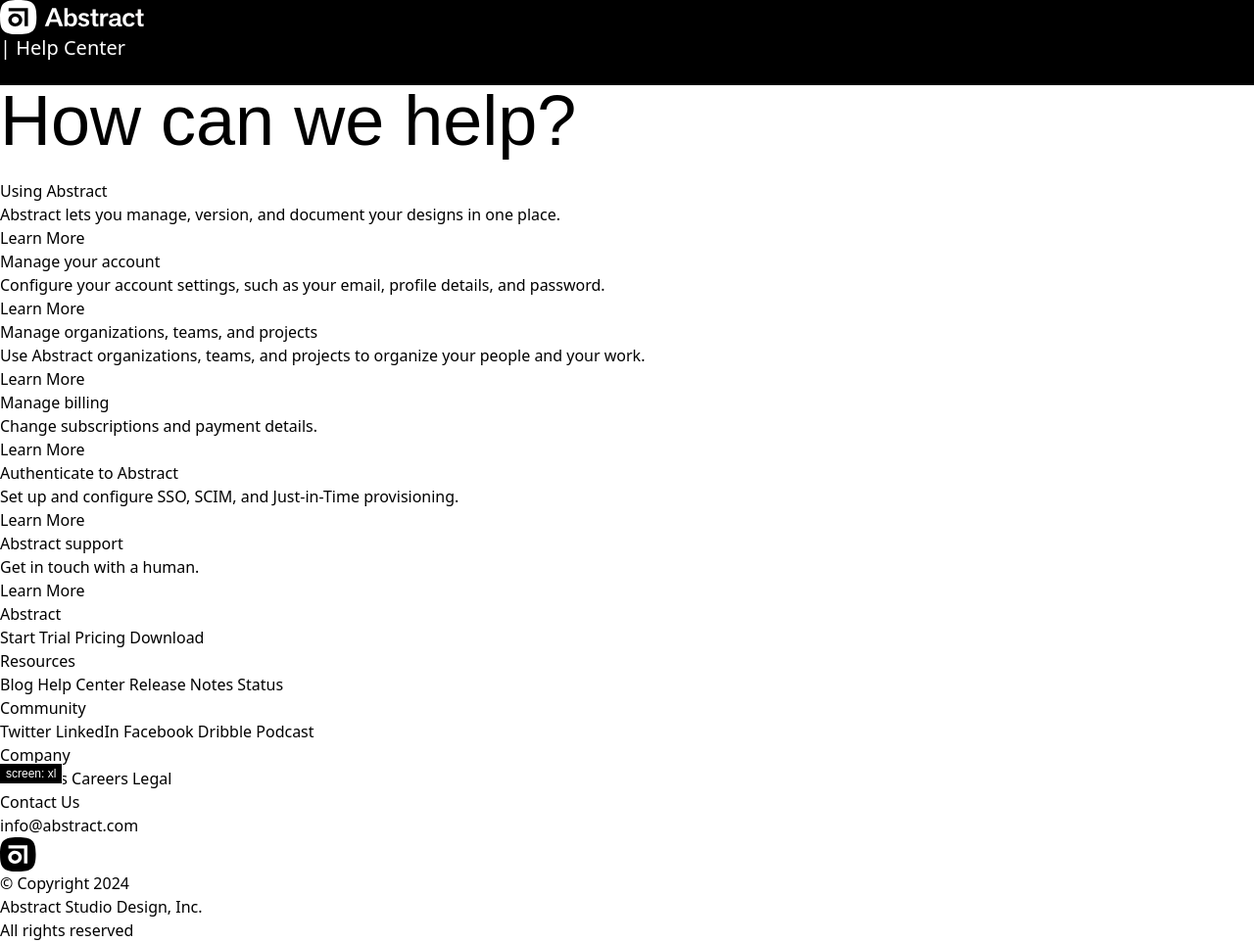
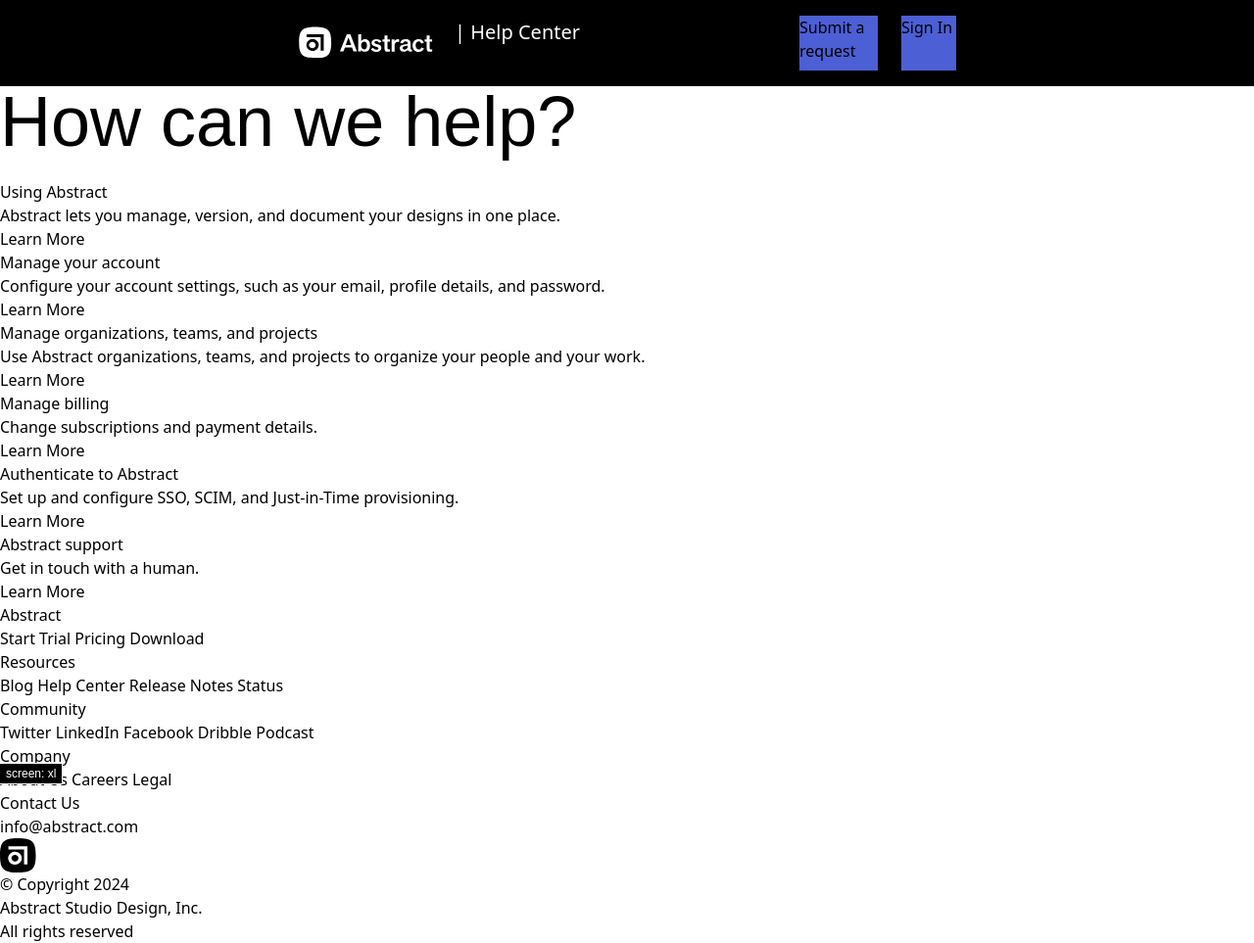
Before and after one commit to Massa-Albani4/abstract-help-page, a website: page src/index.html in a window 1280 px wide. Shown: the whole page at 98% size. Drawn offline with Linux system fonts and the light colour scheme.

Commit message:
fix logo

```diff
--- a/src/index.html
+++ b/src/index.html
@@ -3,68 +3,81 @@
   <head>
     <meta charset="UTF-8" />
     <meta name="viewport" content="width=device-width, initial-scale=1.0" />
-    <link rel="shortcut icon" href="./Favicon.svg " type="image/x-icon" />
+    <link rel="shortcut icon" href="./favicon.png" type="image/x-icon" />
     <link href="/public/output.css" rel="stylesheet" />
     <title>Abstract</title>
   </head>
   <body class="debug-screens">
     <header>
-      <nav class="bg-black">
-        <ul>
+      <nav class="flex items-center justify-center py-4 bg-black">
+        <ul class="flex flex-row">
           <li>
             <a href="https://www.abstract.com/">
               <svg
-                width="149"
-                height="35"
-                viewBox="0 0 149 35"
+                width="160"
+                height="50"
+                viewBox="0 9 126 10"
                 fill="none"
                 xmlns="http://www.w3.org/2000/svg"
               >
-                <g clip-path="url(#clip0_2_3)">
+                <g clip-path="url(#clip0_6_2)">
+                  <mask
+                    id="mask0_6_2"
+                    style="mask-type: luminance"
+                    maskUnits="userSpaceOnUse"
+                    x="0"
+                    y="0"
+                    width="110"
+                    height="26"
+                  >
+                    <path d="M110 0H0V26H110V0Z" fill="white" />
+                  </mask>
+                  <g mask="url(#mask0_6_2)">
                     <path
-                    d="M53.2116 8.27225L45.7281 26.7978H49.5537L51.1443 22.4665H58.9351L60.4996 26.7978H64.3531L57.149 8.27225H53.2116ZM52.0103 19.8433C53.7424 15.3038 54.4409 13.4663 55.0816 11.6043C56.0035 14.3063 56.9534 16.8263 58.0616 19.8433H52.0103Z"
+                      d="M39.3471 7L33.8478 20.7618H36.6591L37.8279 17.5443H43.553L44.7026 20.7618H47.5344L42.2405 7H39.3471ZM38.4643 15.5956C39.7371 12.2234 40.2504 10.8584 40.7212 9.47524C41.3987 11.4824 42.0967 13.3544 42.9111 15.5956H38.4643Z"
                       fill="white"
                     />
                     <path
-                    d="M73.3583 13.475C72.5159 13.465 71.683 13.6421 70.9273 13.9918C70.1715 14.3415 69.5144 14.854 69.0093 15.4875V8.27225H65.7351V26.7978H68.8622V25.0915C69.814 26.3778 71.0972 27.0603 72.997 27.0603C76.4314 27.0603 78.7223 24.5403 78.7223 20.2633C78.7223 15.9863 76.627 13.475 73.3583 13.475ZM72.1868 24.5C70.1194 24.5 68.9181 22.9005 68.9181 20.125C68.9181 17.633 70.315 16.058 72.2985 16.058C74.161 16.058 75.3139 17.6593 75.3139 20.2825C75.3139 23.0458 74.1145 24.4877 72.1868 24.4877V24.5Z"
+                      d="M54.1519 10.8649C53.5328 10.8575 52.9208 10.989 52.3654 11.2488C51.81 11.5086 51.3272 11.8893 50.956 12.3599V7H48.55V20.7618H50.8479V19.4943C51.5473 20.4498 52.4903 20.9568 53.8864 20.9568C56.4101 20.9568 58.0936 19.0848 58.0936 15.9076C58.0936 12.7304 56.5539 10.8649 54.1519 10.8649ZM53.291 19.0549C51.7718 19.0549 50.889 17.8667 50.889 15.8049C50.889 13.9537 51.9155 12.7837 53.3731 12.7837C54.7417 12.7837 55.5889 13.9732 55.5889 15.9219C55.5889 17.9746 54.7076 19.0458 53.291 19.0458V19.0549Z"
                       fill="white"
                     />
                     <path
-                    d="M85.5893 15.7028C86.9322 15.7028 87.9938 16.3853 88.6922 17.542L91.1265 15.9915C89.8954 14.1523 87.8541 13.3665 85.6452 13.3665C82.2052 13.3665 80.2439 15.2583 80.2439 17.3075C80.2439 19.3043 81.6129 20.4873 83.7659 21.1173L85.2559 21.5635C87.3531 22.1935 87.828 22.561 87.828 23.429C87.828 24.2165 87.0458 24.7958 85.6191 24.7958C84.0807 24.7958 82.7956 24.0065 82.0692 22.666L79.525 24.241C80.6984 25.8965 82.6279 27.1845 85.485 27.1845C88.953 27.1845 91.1042 25.424 91.1042 23.0055C91.1042 20.9055 89.7073 19.8275 87.2469 19.0908L85.7569 18.6708C83.9671 18.1458 83.5219 17.7783 83.5219 16.9908C83.5219 16.2033 84.185 15.7028 85.5893 15.7028Z"
+                      d="M63.1398 12.5198C64.1267 12.5198 64.9068 13.0268 65.42 13.8861L67.2088 12.7343C66.3042 11.368 64.8041 10.7843 63.1809 10.7843C60.653 10.7843 59.2118 12.1896 59.2118 13.7119C59.2118 15.1952 60.2178 16.074 61.7999 16.542L62.8948 16.8735C64.4359 17.3415 64.7849 17.6145 64.7849 18.2593C64.7849 18.8443 64.2101 19.2746 63.1617 19.2746C62.0312 19.2746 61.0869 18.6883 60.5531 17.6925L58.6835 18.8625C59.5457 20.0923 60.9636 21.0491 63.0632 21.0491C65.6116 21.0491 67.1924 19.7413 67.1924 17.9447C67.1924 16.3847 66.1659 15.5839 64.3579 15.0366L63.263 14.7246C61.9477 14.3346 61.6206 14.0616 61.6206 13.4766C61.6206 12.8916 62.1079 12.5198 63.1398 12.5198Z"
                       fill="white"
                     />
                     <path
-                    d="M97.7459 22.75V16.2015H100.439V13.7392H97.7459V9.4675H94.4921L94.4288 13.7392H92.2534V16.2015H94.4288V23.359C94.4288 24.57 94.6262 25.4922 95.2129 26.124C95.7996 26.7557 96.7029 27.0707 98.0681 27.0707C98.8926 27.0684 99.7135 26.9691 100.512 26.775V24.325C100.081 24.4747 99.6262 24.5546 99.167 24.5612C98.1538 24.57 97.7459 24.0975 97.7459 22.75Z"
+                      d="M72.0731 17.7549V12.8903H74.0521V11.0612H72.0731V7.8879H69.682L69.6355 11.0612H68.0369V12.8903H69.6355V18.2073C69.6355 19.1069 69.7806 19.792 70.2117 20.2613C70.6428 20.7306 71.3066 20.9646 72.3099 20.9646C72.9157 20.9629 73.519 20.8891 74.1058 20.7449V18.9249C73.789 19.0361 73.4548 19.0955 73.1174 19.1004C72.3728 19.1069 72.0731 18.7559 72.0731 17.7549Z"
                       fill="white"
                     />
                     <path
-                    d="M105.417 15.75V13.7392H102.288V26.8642H105.566V20.7392C105.566 19.3392 105.812 18.4152 106.295 17.7327C106.902 16.9137 107.77 16.4185 109.275 16.4343C109.681 16.4408 110.085 16.4997 110.474 16.6093V13.7392C110.087 13.6221 109.682 13.5631 109.275 13.5642C107.349 13.5695 106.259 14.3342 105.417 15.75Z"
+                      d="M77.7102 12.5549V11.0612H75.4109V20.8112H77.8197V16.2612C77.8197 15.2212 78.0005 14.5348 78.3554 14.0278C78.8015 13.4194 79.4393 13.0515 80.5453 13.0632C80.8436 13.0681 81.1405 13.1118 81.4263 13.1932V11.0612C81.142 10.9742 80.8443 10.9303 80.5453 10.9312C79.1299 10.9351 78.3289 11.5032 77.7102 12.5549Z"
                       fill="white"
                     />
                     <path
-                    d="M123.027 23.275V18.55C123.027 16.499 122.735 15.4227 121.867 14.6597C120.936 13.818 119.6 13.398 117.699 13.398C114.145 13.398 111.903 14.973 111.679 17.815L114.818 18.0775C114.985 16.632 115.739 15.8165 117.447 15.8165C118.315 15.8165 118.986 15.9915 119.377 16.3677C119.768 16.744 119.91 17.2095 119.91 17.9427V18.6427C117.699 18.7757 115.013 19.1432 113.642 19.7207C111.992 20.4312 111.096 21.5355 111.096 23.2207C111.096 25.5605 112.886 27.0602 115.432 27.0602C117.418 27.0602 118.928 26.404 119.992 25.1947C120.295 26.502 121.275 26.985 123.026 26.985C123.531 26.9945 124.035 26.9235 124.516 26.775V24.78C123.257 24.9935 123.037 24.2987 123.027 23.275ZM119.91 21.3045C119.88 22.0395 119.742 22.7762 119.293 23.3817C118.678 24.248 117.643 24.7485 116.384 24.7485C114.929 24.7485 114.257 24.038 114.257 23.093C114.257 22.3563 114.592 21.8557 115.46 21.4882C116.44 21.042 118.315 20.7777 119.91 20.699V21.3045Z"
+                      d="M90.6509 18.1449V14.6349C90.6509 13.1113 90.4363 12.3118 89.7985 11.745C89.1143 11.1197 88.1326 10.8077 86.7356 10.8077C84.124 10.8077 82.4764 11.9777 82.3118 14.0889L84.6185 14.2839C84.7413 13.2101 85.2953 12.6043 86.5505 12.6043C87.1883 12.6043 87.6814 12.7343 87.9687 13.0138C88.256 13.2933 88.3604 13.6391 88.3604 14.1838V14.7038C86.7356 14.8026 84.7618 15.0756 83.7543 15.5046C82.5418 16.0324 81.8834 16.8527 81.8834 18.1046C81.8834 19.8427 83.1988 20.9568 85.0697 20.9568C86.5291 20.9568 87.6388 20.4693 88.4206 19.571C88.6433 20.5421 89.3635 20.9009 90.6502 20.9009C91.0213 20.908 91.3916 20.8552 91.7451 20.7449V19.2629C90.8199 19.4215 90.6583 18.9054 90.6509 18.1449ZM88.3604 16.6811C88.3383 17.2271 88.2369 17.7744 87.907 18.2242C87.4551 18.8677 86.6945 19.2395 85.7693 19.2395C84.7001 19.2395 84.2063 18.7117 84.2063 18.0097C84.2063 17.4624 84.4525 17.0906 85.0903 16.8176C85.8105 16.4861 87.1883 16.2898 88.3604 16.2313V16.6811Z"
                       fill="white"
                     />
                     <path
-                    d="M132.003 24.5998C129.852 24.5998 128.565 23.0772 128.565 20.1897C128.565 17.276 130.019 15.9372 131.917 15.9372C133.23 15.9372 134.236 16.5147 134.629 18.2472L137.564 17.3022C136.92 14.966 135.02 13.3647 131.999 13.3647C127.835 13.3647 125.207 15.9635 125.207 20.2422C125.207 24.5472 127.779 27.1722 131.831 27.1722C134.998 27.1722 136.836 25.5973 137.648 23.4185L134.713 22.4735C134.379 23.8647 133.485 24.5998 132.003 24.5998Z"
+                      d="M97.2469 19.129C95.6663 19.129 94.7205 17.998 94.7205 15.853C94.7205 13.6885 95.789 12.694 97.1837 12.694C98.1486 12.694 98.8878 13.123 99.1766 14.41L101.333 13.708C100.86 11.9725 99.464 10.783 97.244 10.783C94.1841 10.783 92.2529 12.7135 92.2529 15.892C92.2529 19.09 94.1429 21.04 97.1205 21.04C99.4478 21.04 100.798 19.87 101.395 18.2515L99.2384 17.5495C98.9929 18.583 98.336 19.129 97.2469 19.129Z"
                       fill="white"
                     />
                     <path
-                    d="M143.873 22.75V16.2015H146.564V13.7392H143.873V9.4675H140.619L140.561 13.7392H138.384V16.2015H140.567V23.359C140.567 24.57 140.764 25.4922 141.351 26.124C141.937 26.7557 142.841 27.0707 144.206 27.0707C145.026 27.0674 145.843 26.9681 146.636 26.775V24.325C146.206 24.4745 145.752 24.5544 145.294 24.5612C144.284 24.57 143.873 24.0975 143.873 22.75Z"
+                      d="M105.97 17.7549V12.8903H107.947V11.0612H105.97V7.8879H103.578L103.536 11.0612H101.936V12.8903H103.54V18.2073C103.54 19.1069 103.685 19.792 104.116 20.2613C104.547 20.7306 105.211 20.9646 106.214 20.9646C106.817 20.9621 107.417 20.8883 108 20.7449V18.9249C107.684 19.036 107.35 19.0953 107.014 19.1004C106.272 19.1069 105.97 18.7559 105.97 17.7549Z"
                       fill="#FFFBFB"
                     />
                     <path
-                    d="M18.7125 -3.43039e-05C3.81255 -0.0367843 0.0782355 3.45446 0.039123 17.4545C1.05346e-05 31.4545 3.71384 34.9632 18.6138 35C33.5138 35.0367 37.25 31.5455 37.2891 17.5455C37.3282 3.54547 33.6125 0.0367157 18.7125 -3.43039e-05ZM15.6078 27.0707C14.1976 27.0707 12.8192 26.6778 11.6467 25.9417C10.4743 25.2056 9.56045 24.1594 9.02082 22.9353C8.4812 21.7112 8.34001 20.3643 8.61511 19.0648C8.8902 17.7653 9.56924 16.5717 10.5663 15.6348C11.5634 14.6979 12.8338 14.0599 14.2168 13.8014C15.5999 13.543 17.0334 13.6756 18.3362 14.1826C19.6389 14.6897 20.7524 15.5483 21.5358 16.6499C22.3193 17.7516 22.7374 19.0468 22.7374 20.3717C22.7349 22.1477 21.983 23.8503 20.6465 25.1061C19.3099 26.3619 17.4979 27.0684 15.6078 27.0707ZM28.5577 26.796H25.0655V11.4852H8.76866V8.20397H28.5577V26.796Z"
+                      d="M13.9737 1.0002C3.62182 0.973955 1.02739 3.46766 1.00021 13.4675C0.973038 23.4673 3.55325 25.9735 13.9051 25.9998C24.257 26.026 26.8527 23.5323 26.8799 13.5325C26.907 3.53266 24.3255 1.02645 13.9737 1.0002ZM11.8167 20.3361C10.8369 20.3361 9.87925 20.0555 9.06465 19.5297C8.25012 19.0039 7.61522 18.2566 7.2403 17.3823C6.8654 16.508 6.76731 15.5459 6.95843 14.6177C7.14956 13.6895 7.62132 12.837 8.31404 12.1677C9.00678 11.4985 9.8894 11.0428 10.8502 10.8582C11.8112 10.6736 12.8071 10.7683 13.7122 11.1305C14.6173 11.4927 15.3909 12.106 15.9352 12.8928C16.4795 13.6797 16.77 14.6049 16.77 15.5512C16.7683 16.8197 16.2459 18.0359 15.3173 18.9328C14.3887 19.8298 13.1298 20.3345 11.8167 20.3361ZM20.8137 20.1399H18.3875V9.2038H7.06511V6.86011H20.8137V20.1399Z"
                       fill="white"
                     />
                     <path
-                    d="M15.6078 16.954C14.8883 16.954 14.1851 17.1544 13.5869 17.53C12.9887 17.9055 12.5225 18.4393 12.2472 19.0638C11.9719 19.6883 11.8998 20.3755 12.0402 21.0385C12.1805 21.7015 12.527 22.3105 13.0357 22.7885C13.5444 23.2664 14.1925 23.592 14.8981 23.7238C15.6037 23.8557 16.3351 23.788 16.9998 23.5293C17.6644 23.2707 18.2325 22.8326 18.6322 22.2706C19.0319 21.7085 19.2452 21.0477 19.2452 20.3718C19.2442 19.4656 18.8607 18.5968 18.1787 17.9561C17.4968 17.3153 16.5722 16.9549 15.6078 16.954Z"
+                      d="M11.6361 13C11.1074 13 10.5907 13.1489 10.1511 13.4279C9.71148 13.7068 9.3689 14.1034 9.16659 14.5673C8.96429 15.0312 8.91131 15.5417 9.01448 16.0342C9.11758 16.5267 9.3722 16.9791 9.74602 17.3342C10.1198 17.6892 10.5961 17.9311 11.1146 18.029C11.6331 18.127 12.1706 18.0767 12.659 17.8845C13.1474 17.6924 13.5649 17.367 13.8586 16.9495C14.1523 16.5319 14.3091 16.041 14.3091 15.5389C14.3083 14.8658 14.0265 14.2204 13.5254 13.7444C13.0243 13.2684 12.3448 13.0007 11.6361 13Z"
                       fill="white"
                     />
                   </g>
+                </g>
                 <defs>
-                  <clipPath id="clip0_2_3">
-                    <rect width="149" height="35" fill="white" />
+                  <clipPath id="clip0_6_2">
+                    <rect width="110" height="26" fill="white" />
                   </clipPath>
                 </defs>
               </svg>
@@ -74,8 +87,10 @@
             <a class="text-xl text-white" href="./index.html">| Help Center</a>
           </li>
         </ul>
-        <button>Submit a request</button>
-        <button>Sign in</button>
+        <a class="w-20 ml-56 mr-6 bg-blue-200 h-14" href="#"
+          >Submit a request</a
+        >
+        <a class="bg-blue-200 h-14 w-14" href="#">Sign In</a>
       </nav>
     </header>
     <main>
```
Also changed, not shown: public/output.css, src/Favicon.svg (deleted). Lines whose indentation alone changed are shown as unchanged.
